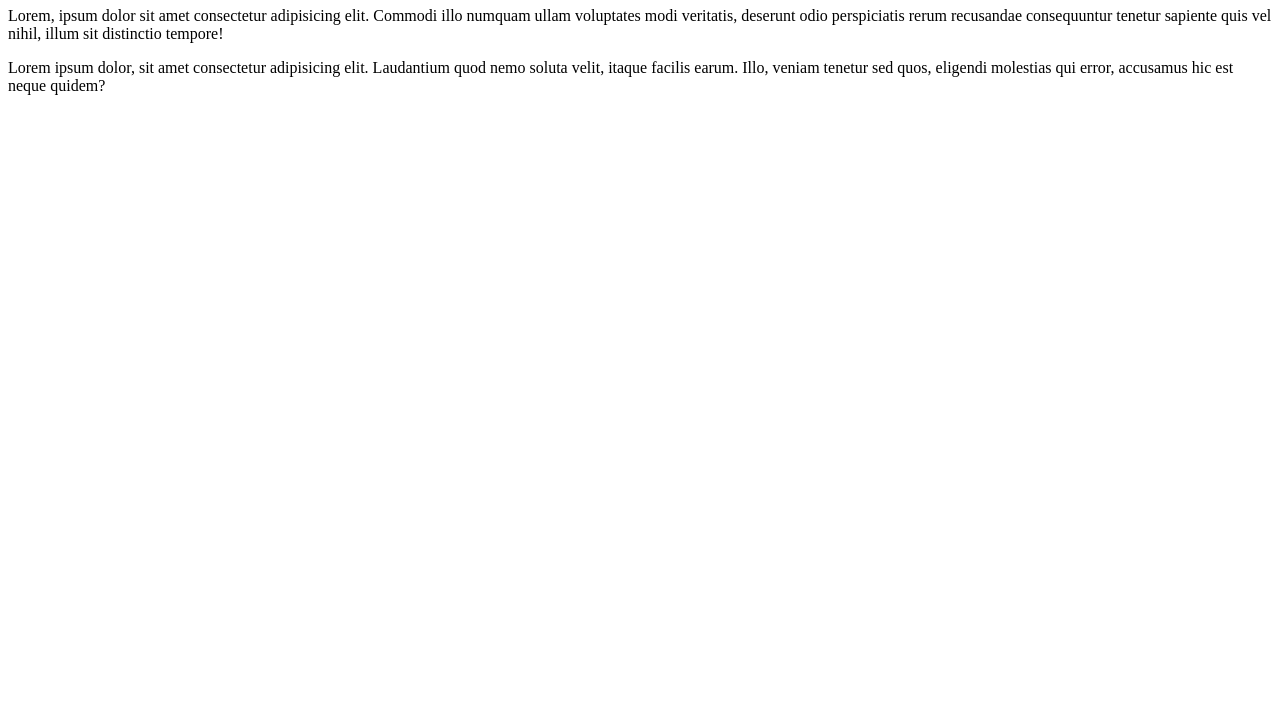
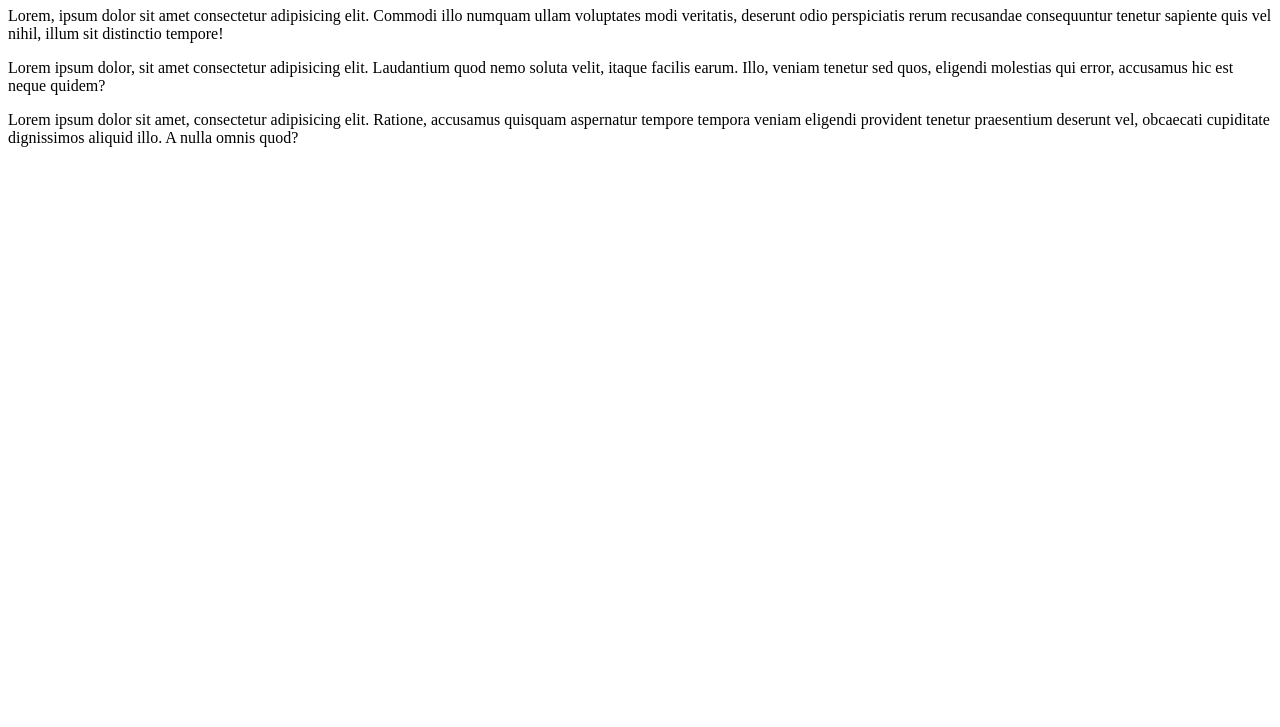
Before and after one commit to rachata-d/Rachata-s, a plain HTML site: page index.html in a window 1280 px wide. Shown: the part 73-800 px from the top of the page. Drawn offline with Linux system fonts and the light colour scheme.

Commit message:
TheveryRecent

```diff
--- a/index.html
+++ b/index.html
@@ -10,5 +10,8 @@
     <h1>Codecamp 12</h1>
     <p>Lorem, ipsum dolor sit amet consectetur adipisicing elit. Commodi illo numquam ullam voluptates modi veritatis, deserunt odio perspiciatis rerum recusandae consequuntur tenetur sapiente quis vel nihil, illum sit distinctio tempore!</p>
     <p>Lorem ipsum dolor, sit amet consectetur adipisicing elit. Laudantium quod nemo soluta velit, itaque facilis earum. Illo, veniam tenetur sed quos, eligendi molestias qui error, accusamus hic est neque quidem?</p>
+    <p>
+        Lorem ipsum dolor sit amet, consectetur adipisicing elit. Ratione, accusamus quisquam aspernatur tempore tempora veniam eligendi provident tenetur praesentium deserunt vel, obcaecati cupiditate dignissimos aliquid illo. A nulla omnis quod?
+    </p>
 </body>
 </html>
```
